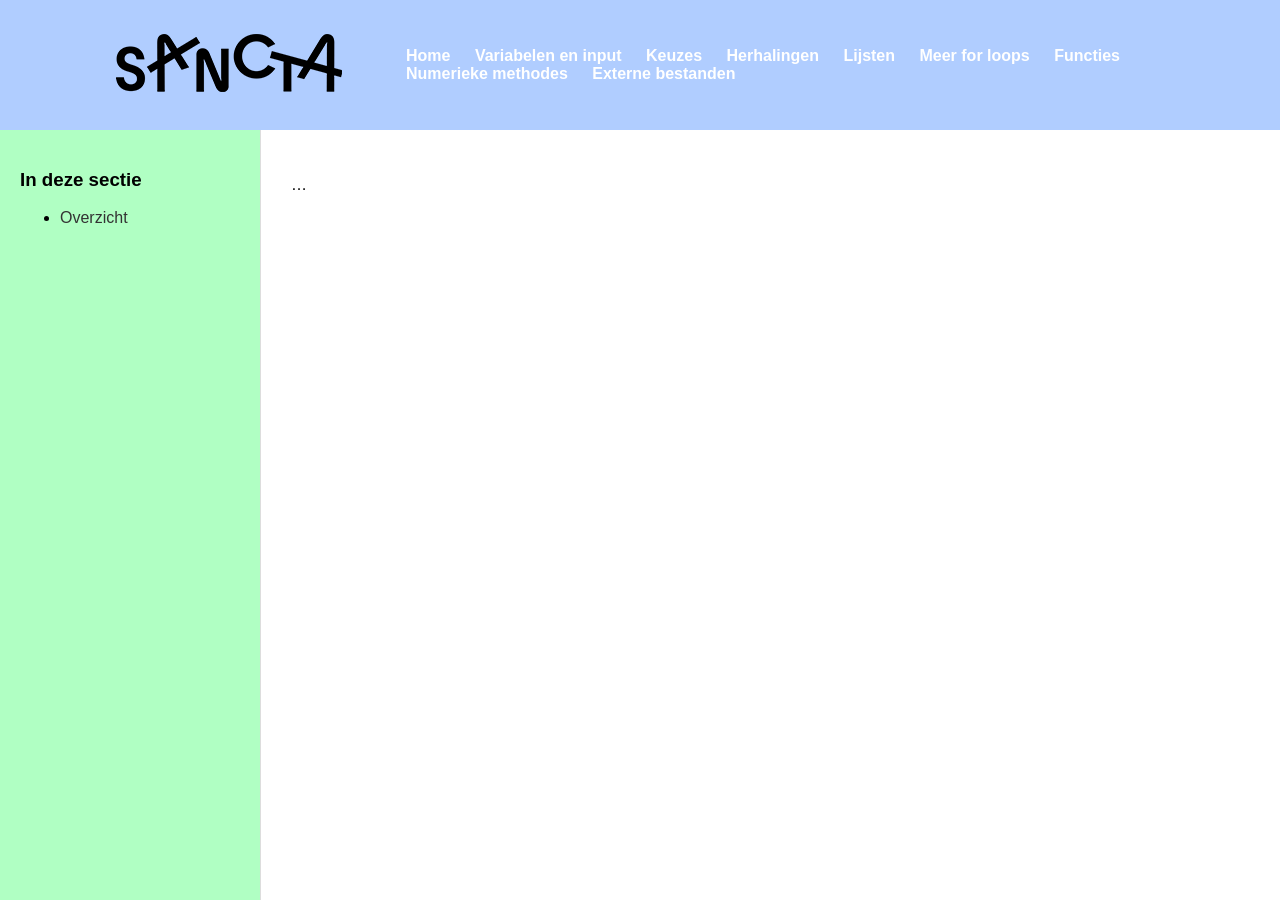
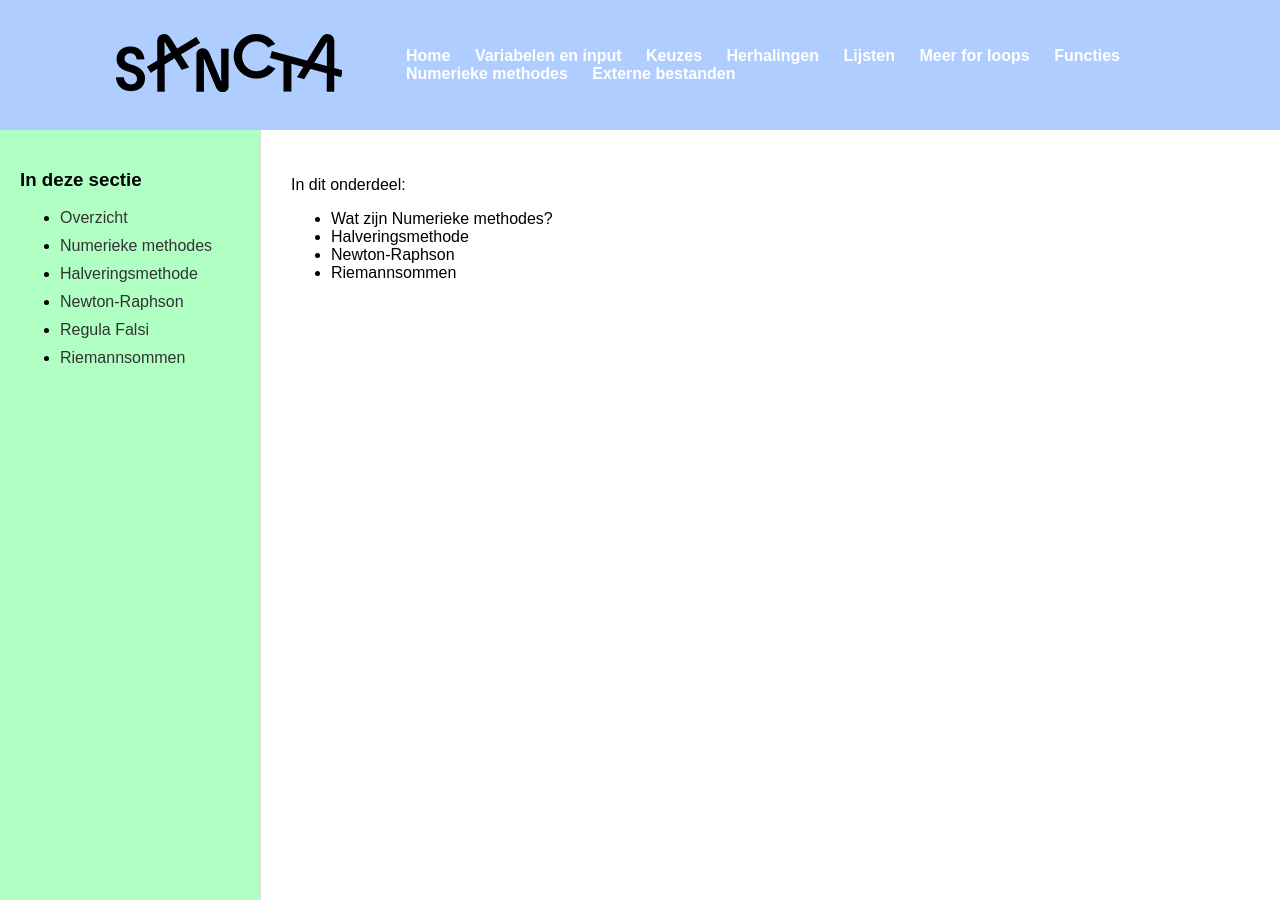
Before and after one commit to milanvandeput/milanvandeput.github.io, a Jekyll site: the page built from Numerieke methodes/index.md, in a window 1280 px wide. Built offline with Jekyll 4.4.1, drawn with Linux system fonts in a browser that asks for light colours.

Commit message:
halvering 1

```diff
--- a/Numerieke methodes/index.md
+++ b/Numerieke methodes/index.md
@@ -3,4 +3,9 @@ layout: default
 title: Overzicht
 ---
 
-...
+In dit onderdeel:
+
+- Wat zijn Numerieke methodes?
+- Halveringsmethode
+- Newton-Raphson
+- Riemannsommen
--- /dev/null
+++ b/Numerieke methodes/z2 Newton-Raphson.md
@@ -0,0 +1,4 @@
+---
+layout: default
+title: Newton-Raphson
+---
--- /dev/null
+++ b/Numerieke methodes/z3 Regula Falsi.md
@@ -0,0 +1,4 @@
+---
+layout: default
+title: Regula Falsi
+---
--- /dev/null
+++ b/Numerieke methodes/z4 Riemannsommen.md
@@ -0,0 +1,4 @@
+---
+layout: default
+title: Riemannsommen
+---
```
Also changed, not shown: Numerieke methodes/z0 Numerieke methodes.md (added, +21 -0 lines), Numerieke methodes/z1 Halveringsmethode.md (added, +28 -0 lines), Variabelen en input/z1 variabelen.md (+1 -0 lines), assets/images/halvering1.png (added), assets/images/halvering2.png (added), assets/images/halvering3.png (added), assets/images/halvering4.png (added), assets/images/numeriek.png (added).
